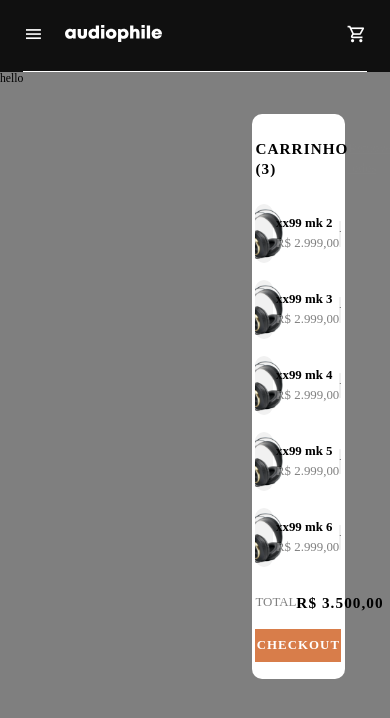
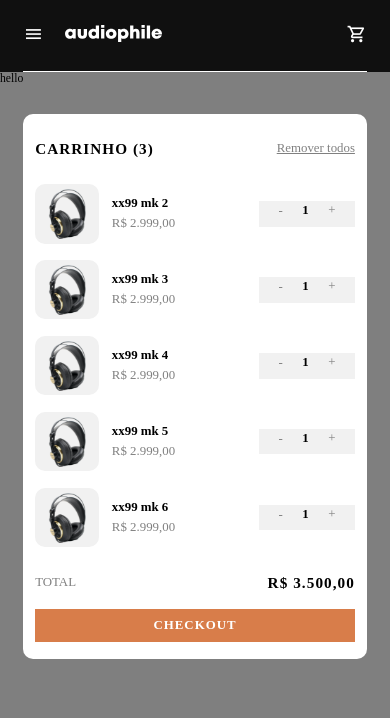
Before and after one commit to miratkd/Audiophile, a Vue app: page / in a window 390 px wide. Both pictures are taken after a click on the element "shopping_cart". Shown: the top 718 px of the page. Built offline with nearby package versions, Linux system fonts and the light colour scheme.

Commit message:
cart 0.2

```diff
--- a/src/components/Cart.vue
+++ b/src/components/Cart.vue
@@ -198,4 +198,16 @@ export default {
 .cart-button:hover{
     background-color: #fbaf85;
 }
+@media screen and (max-width: 850px) {
+    .cart-body{
+        width: 50vw;
+        right: 6vw;
+        padding: 2vh 3vw;
+    }
+}
+@media screen and (max-width: 550px) {
+    .cart-body{
+        width: 82vw;
+    }
+}
 </style>
--- a/src/components/Header.vue
+++ b/src/components/Header.vue
@@ -117,6 +117,7 @@ export default {
     width: 10vw;
 }
 
+
 .header-menu {
     display: flex;
     gap: 2.5vw;
@@ -136,6 +137,9 @@ export default {
     color: white;
     font-size: 1.7em;
     cursor: pointer;
+}
+.header-icon:hover {
+    color: #D87D4A;
 }
 
 .mobile {
```
